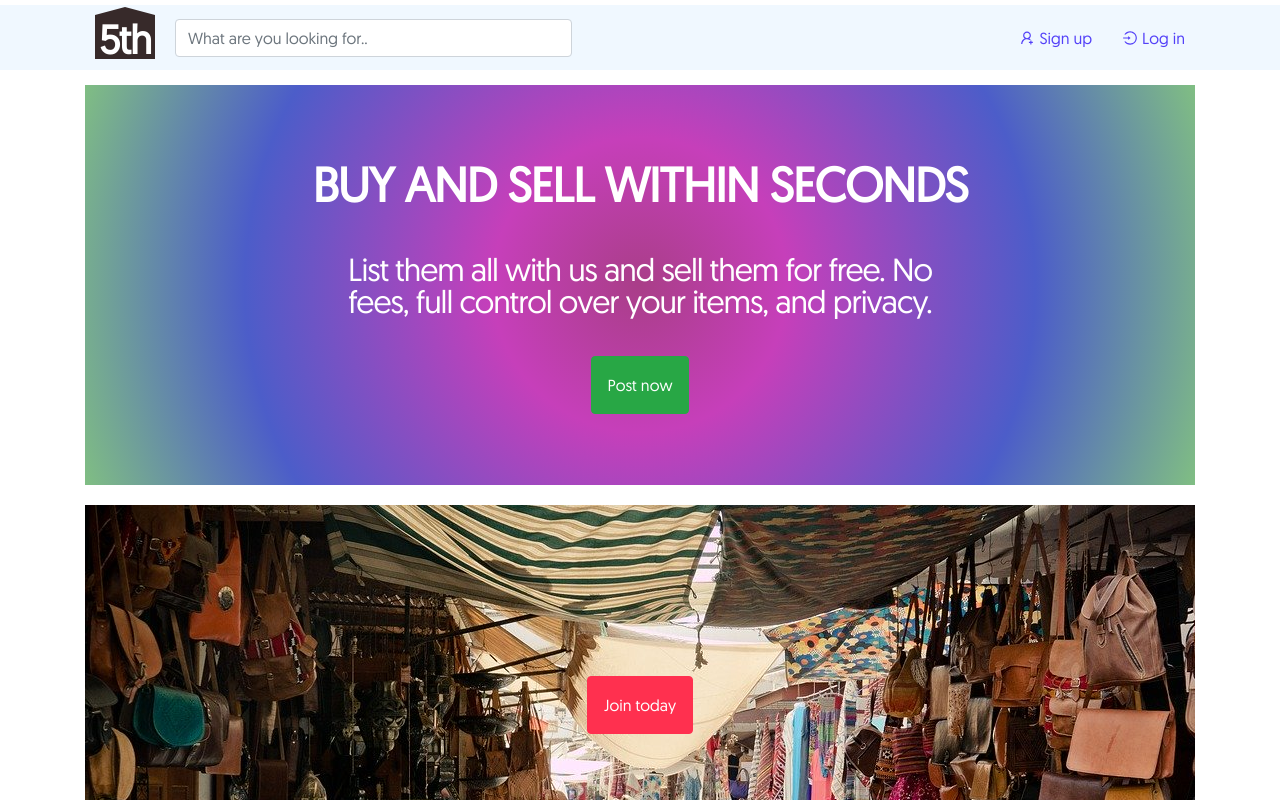
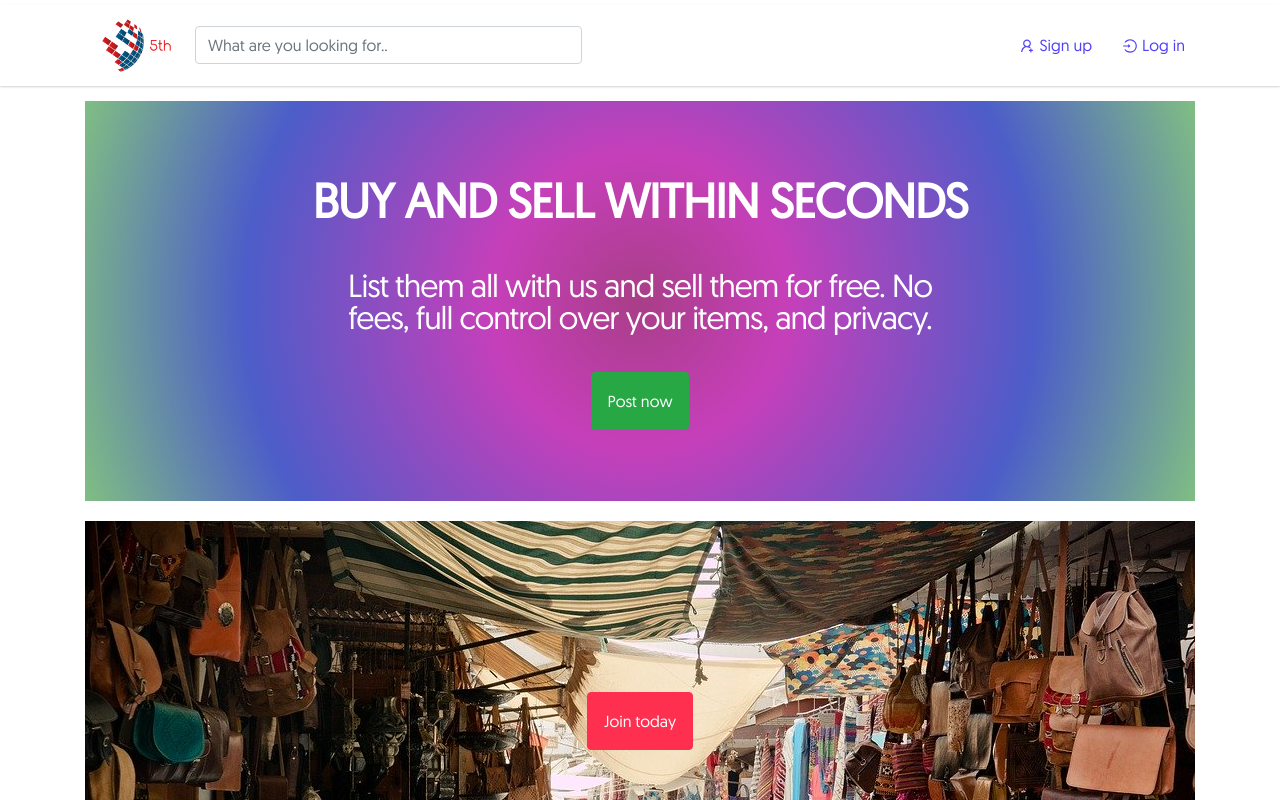
Before and after one commit to chrisdemetriad/bsc-proj, a React (Create React App) app: page / in a window 1280 px wide. Shown: the top 800 px of the page. Built offline with nearby package versions, Linux system fonts and the light colour scheme; no server answers.

Commit message:
Logo and header changes

```diff
--- a/src/Shared/Header.js
+++ b/src/Shared/Header.js
@@ -5,6 +5,7 @@ import React from "react";
 import { Link } from "react-router-dom";
 import Search from "./../Shared/Search";
 import Nav from "./../Shared/Nav";
+import logo from "./../logo.png";
 
 const headerContainer = css`
 	margin-top: 5px;
@@ -20,45 +21,47 @@ const searchBoxContainer = css`
 	flex: 1 1 auto;
 `;
 
-const logoContainer = css`
-	background: #372a2a;
-	display: inline-block;
-	height: 44px;
-	text-align: center;
-	letter-spacing: -1px;
-	position: relative;
-	color: white;
-	width: 60px;
-	&:before {
-		border-bottom: 8px solid #372a2a;
-		border-left: 30px solid transparent;
-		border-right: 30px solid transparent;
-		content: "";
-		height: 0;
-		left: 0;
-		position: absolute;
-		top: -8px;
-		width: 0;
-	}
-	a,
-	a:hover {
-		color: white;
-		text-decoration: none;
-	}
-`;
+// const logoContainer = css`
+// 	background: #372a2a;
+// 	display: inline-block;
+// 	height: 44px;
+// 	text-align: center;
+// 	letter-spacing: -1px;
+// 	position: relative;
+// 	color: white;
+// 	width: 60px;
+// 	&:before {
+// 		border-bottom: 8px solid #372a2a;
+// 		border-left: 30px solid transparent;
+// 		border-right: 30px solid transparent;
+// 		content: "";
+// 		height: 0;
+// 		left: 0;
+// 		position: absolute;
+// 		top: -8px;
+// 		width: 0;
+// 	}
+// 	a,
+// 	a:hover {
+// 		color: white;
+// 		text-decoration: none;
+// 	}
+// `;
 
-const logo = css`
-	font-weight: 900;
-`;
+// const logo = css`
+// 	font-weight: 900;
+// `;
 
 const Header = () => {
 	return (
 		<React.Fragment>
 			<div css={headerContainer} className="clearfix d-flex">
 				<div>
-					<div css={logoContainer}>
+					{/* <div css={logoContainer}> */}
+					<div>
 						<Link to="/">
-							<h1 css={logo}>5th</h1>
+							{/* <h1 css={logo}>5th</h1> */}
+							<img src={logo} alt="Logo" width="80" />
 						</Link>
 					</div>
 				</div>
--- a/src/Shared/MainLayout.js
+++ b/src/Shared/MainLayout.js
@@ -21,7 +21,7 @@ const MainLayout = (props) => {
 	`;
 
 	const headerContainer = css`
-		background: aliceblue;
+		box-shadow: 0px 1px 2px rgba(0, 0, 0, 0.18) !important;
 		margin-bottom: 15px;
 	`;
 
```
Also changed, not shown: src/logo.png (added).
